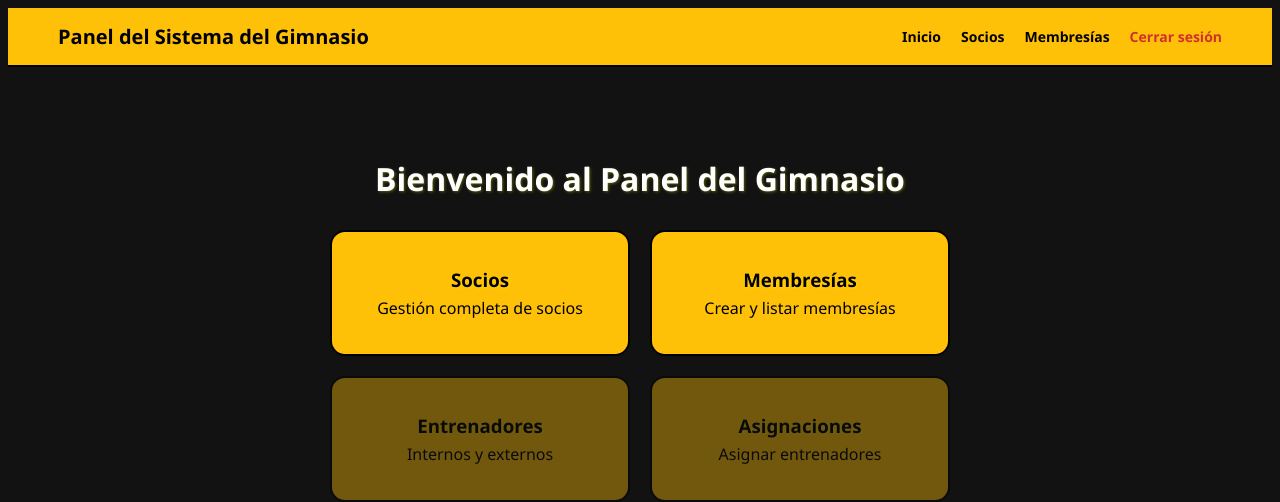
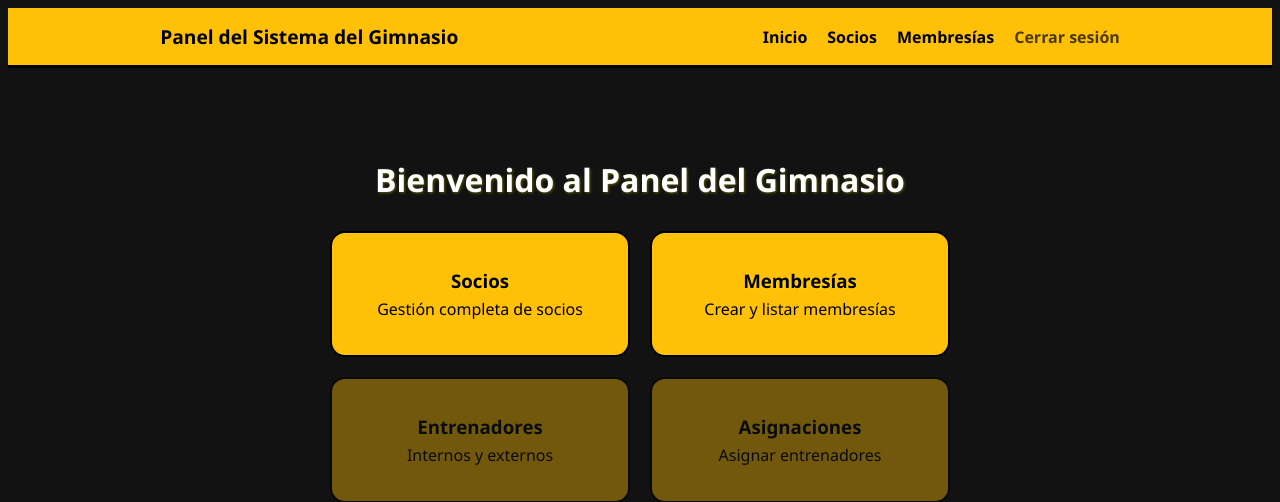
Before and after one commit to davidcuellarbt-hue/gym-api-python, a Flask app: page / in a window 1280 px wide. Shown: the top 502 px of the page. Run offline with Flask 3, Linux system fonts and the light colour scheme.

Commit message:
Update index.html

```diff
--- a/templates/index.html
+++ b/templates/index.html
@@ -28,13 +28,13 @@
     </style>
 </head>
 <body>
-    <nav class="navbar" style="display: flex; justify-content: space-between; align-items: center; padding: 15px 50px; background: #ffc107; border-bottom: 2px solid #000; width: 100%; box-sizing: border-box;">
-    <div class="navbar-brand" style="color: #000; font-size: 20px; font-weight: bold;">Panel del Sistema del Gimnasio</div>
-    <div class="nav-links" style="display: flex; gap: 20px; font-size: 14px;">
-        <a href="/" style="color: #000; text-decoration: none; font-weight: 600;">Inicio</a>
-        <a href="/socios" style="color: #000; text-decoration: none; font-weight: 600;">Socios</a>
-        <a href="/membresias" style="color: #000; text-decoration: none; font-weight: 600;">Membresías</a>
-        <span style="color: #d32f2f; cursor: pointer; font-weight: bold;">Cerrar sesión</span>
+    <nav style="background-color: #ffc107; width: 100%; padding: 15px 0; border-bottom: 3px solid #000; display: flex; justify-content: space-around; align-items: center; margin: 0;">
+    <div style="color: #000; font-weight: bold; font-size: 1.2rem;">Panel del Sistema del Gimnasio</div>
+    <div style="display: flex; gap: 20px;">
+        <a href="/" style="color: #000; text-decoration: none; font-weight: bold;">Inicio</a>
+        <a href="/socios" style="color: #000; text-decoration: none; font-weight: bold;">Socios</a>
+        <a href="/membresias" style="color: #000; text-decoration: none; font-weight: bold;">Membresías</a>
+        <span style="color: #000; font-weight: bold; opacity: 0.7;">Cerrar sesión</span>
     </div>
 </nav>
 
```
